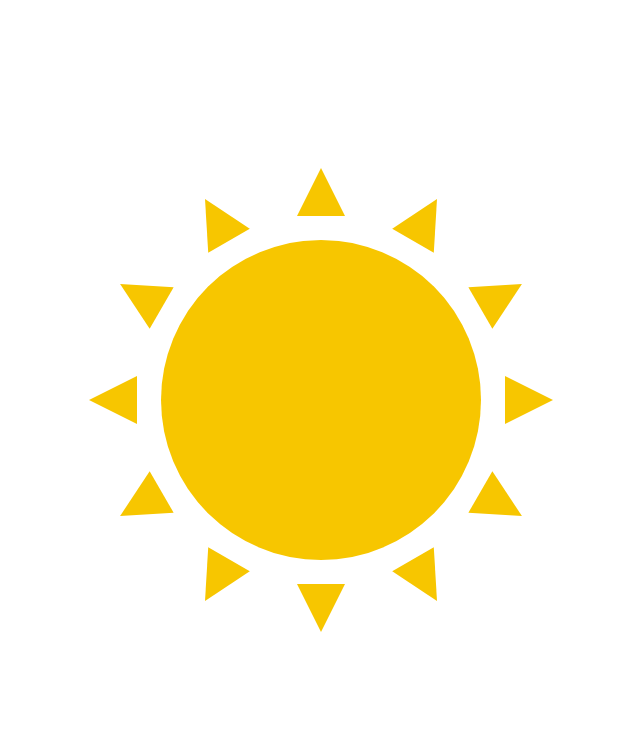
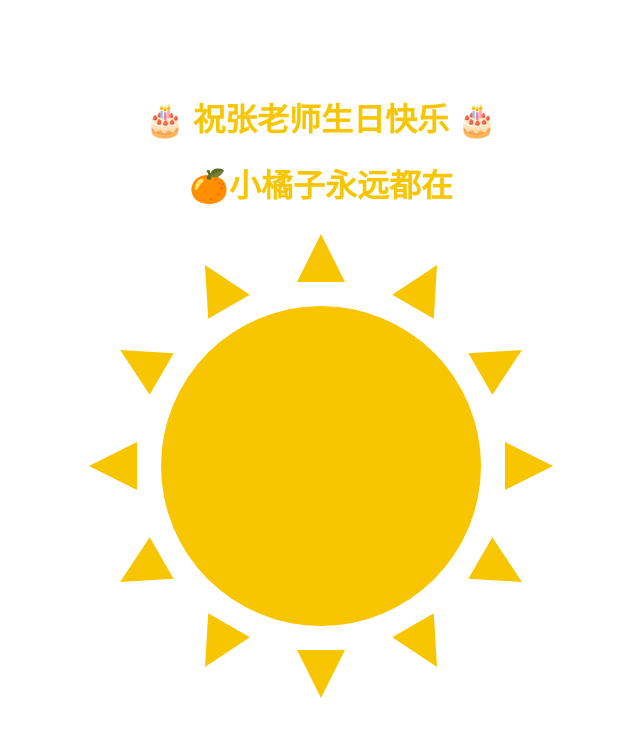
Before and after one commit to banqinghe/sun-animation, a plain HTML site: page index.html in a window 1280 px wide. Shown: the whole page, without its empty margins (319-959 px from the left). Drawn offline with Linux system fonts and the light colour scheme.

Commit message:
feat: add title

```diff
--- a/index.html
+++ b/index.html
@@ -19,9 +19,15 @@
       width: 100vw;
       height: 100vh;
       display: flex;
+      flex-direction: column;
+      gap: 20px;
       justify-content: center;
       align-items: center;
       overflow: hidden;
+    }
+    h1 {
+      color: var(--color);
+      margin: 0;
     }
     .container {
       position: relative;
@@ -58,6 +64,8 @@
   </style>
 </head>
 <body>
+  <h1>🎂 祝张老师生日快乐 🎂</h1>
+  <h1>🍊小橘子永远都在</h1>
   <div class="container">
     <div class="circle"></div>
     <div class="triangle"></div>
```
